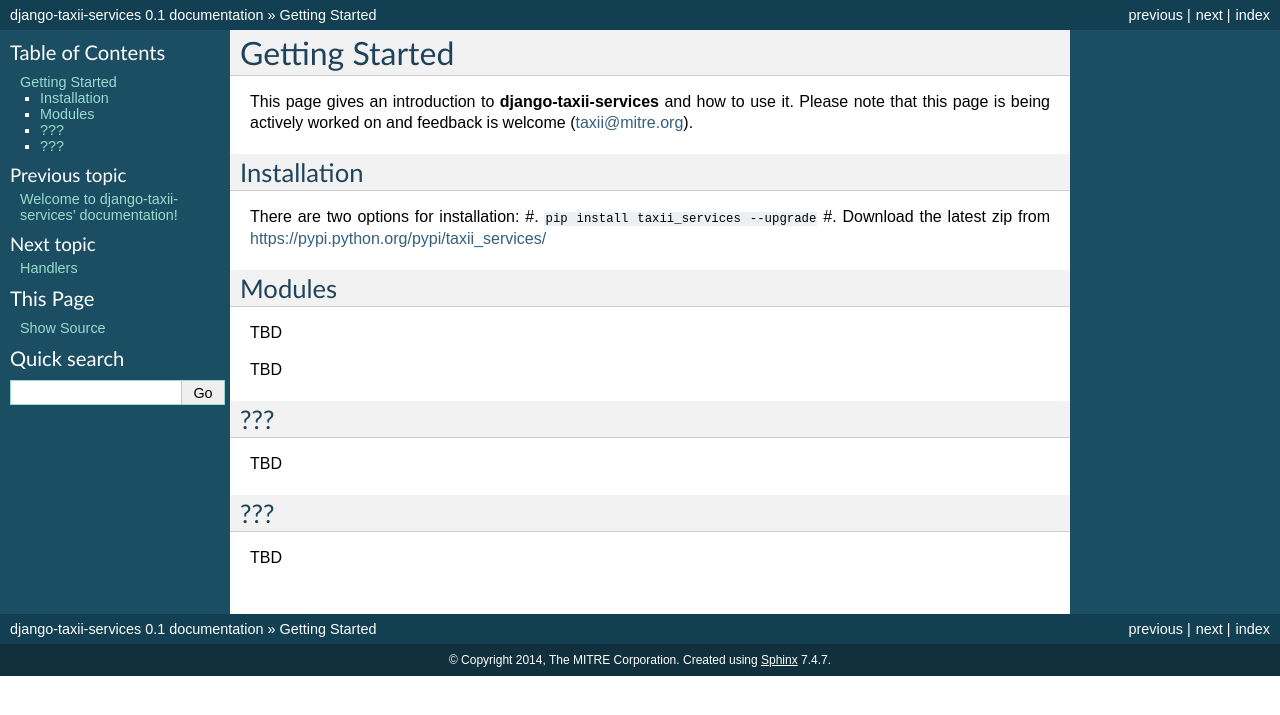
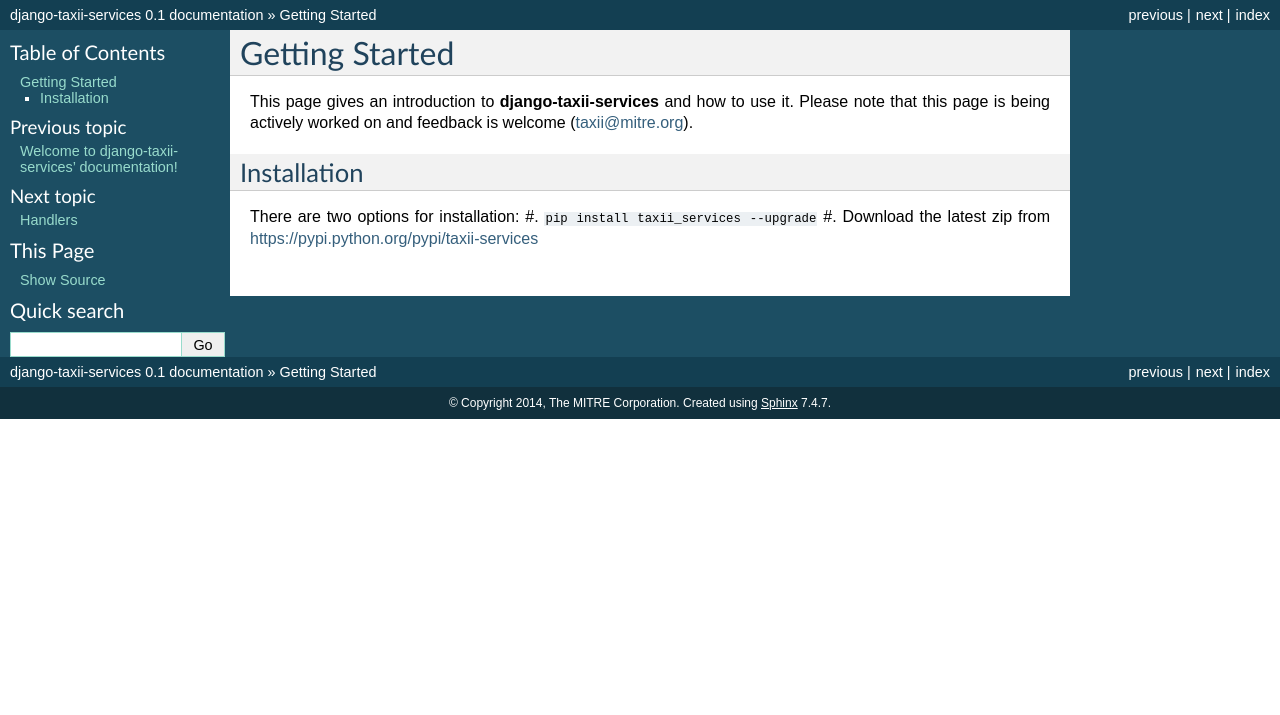
Before and after one commit to TAXIIProject/django-taxii-services, a Sphinx documentation site: the page built from docs/getting_started.rst, in a window 1280 px wide. Shown: the top 715 px of the page. Built offline with Sphinx 7.4.7, drawn with Linux system fonts in a browser that asks for light colours.

```diff
--- a/docs/api/base_taxii_handlers.rst
+++ b/docs/api/base_taxii_handlers.rst
@@ -1,5 +1,5 @@
 :mod:`taxii_services.base_taxii_handlers` Module
-==========================================
+================================================
 
 .. automodule:: taxii_services.base_taxii_handlers
     :members:
--- a/docs/api/taxii_handlers.rst
+++ b/docs/api/taxii_handlers.rst
@@ -1,5 +1,5 @@
 :mod:`taxii_services.taxii_handlers` Module
-==========================================
+===========================================
 
 .. automodule:: taxii_services.taxii_handlers
     :members:
--- a/docs/getting_started.rst
+++ b/docs/getting_started.rst
@@ -8,25 +8,4 @@ Installation
 ------------
 There are two options for installation:
 #. :code:`pip install taxii_services --upgrade`
-#. Download the latest zip from https://pypi.python.org/pypi/taxii_services/
-
-Modules
--------
-
-TBD
-
-????
-----
-TBD
-
-
-???
----
-
-TBD
-
-
-???
----
-
-TBD
+#. Download the latest zip from https://pypi.python.org/pypi/taxii-services
```
